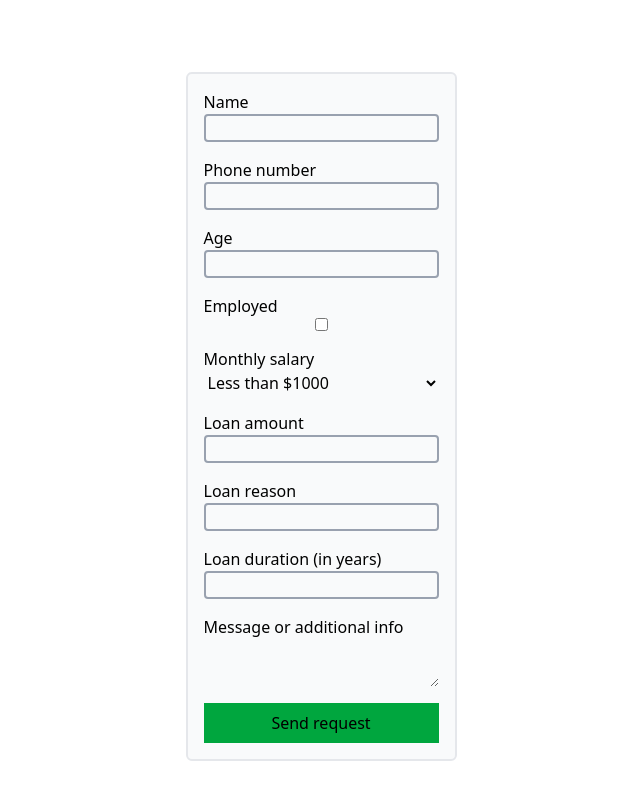
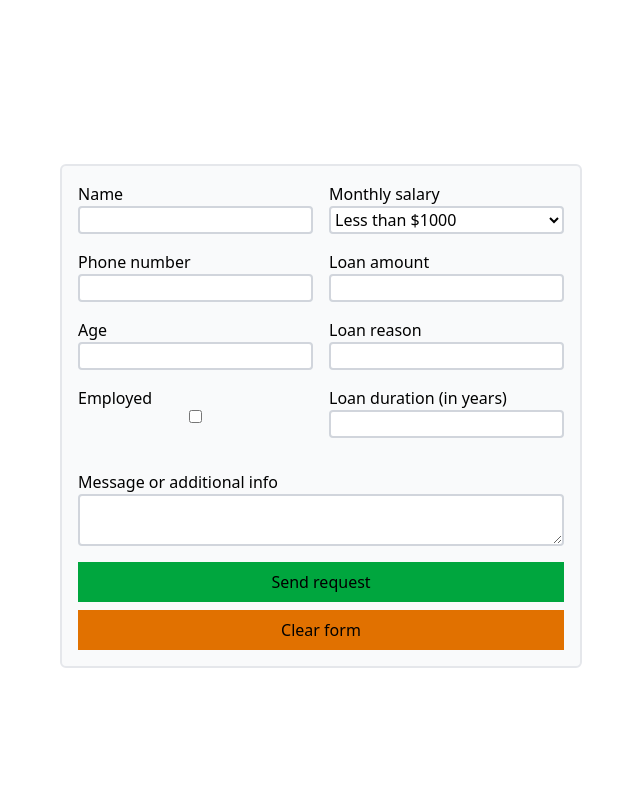
Before and after one commit to frreri/f25d-loan-form, a React (Vite) app: page / in a window 1280 px wide. Shown: the top 800 px of the page, without its empty margins (319-959 px from the left). Built offline with nearby package versions, Linux system fonts and the light colour scheme.

Commit message:
made big progress

```diff
--- a/src/components/LoanForm.jsx
+++ b/src/components/LoanForm.jsx
@@ -1,21 +1,15 @@
-import { useState } from "react";
+import { useEffect, useState } from "react";
 import { formSchema } from "../validations/loanFormValidation";
-
-const initialValues = {
-  fullName: "",
-  phone: "",
-  age: "",
-  employed: false,
-  salaryOption: "1",
-  amount: "",
-  reason: "",
-  duration: "",
-  message: "",
-};
+// Importing initialValues, this will be form saved in local storage, or emptyForm if none exists
+import { initialValues, emptyForm } from "../data/storage";
 
 function LoanForm() {
   const [formData, setFormData] = useState(initialValues);
   const [errors, setErrors] = useState({});
+
+  useEffect(() => {
+    localStorage.setItem("formData", JSON.stringify(formData));
+  }, [formData]);
 
   const handleValueChange = (e) =>
     setFormData({ ...formData, [e.target.name]: e.target.value });
@@ -24,7 +18,7 @@ function LoanForm() {
     setFormData({ ...formData, [e.target.name]: e.target.checked });
 
   const clearForm = () => {
-    setFormData(initialValues);
+    setFormData(emptyForm);
     setErrors({});
   };
 
@@ -32,7 +26,7 @@ function LoanForm() {
     e.preventDefault();
     try {
       await formSchema.validate(formData, { abortEarly: false });
-      console.log("form submitted");
+      console.log("Form submitted!");
       clearForm();
     } catch (err) {
       const errObj = {};
@@ -44,13 +38,16 @@ function LoanForm() {
   const errorMsg = (msg) => <p className="text-sm text-red-700">{msg}</p>;
 
   return (
+    <div className="rounded-md border-2 border-gray-200 bg-gray-50 p-4">
       <form
-      className="rounded-md border-2 border-gray-200 bg-gray-50 p-4"
+        className="grid grid-cols-1 md:grid-cols-2 md:gap-x-4"
         onSubmit={handleSubmit}
       >
         <div>
+          <div>
             <label>Name</label>
             <input
+              className="form-field"
               name="fullName"
               type="text"
               value={formData.fullName}
@@ -61,6 +58,7 @@ function LoanForm() {
           <div>
             <label>Phone number</label>
             <input
+              className="form-field"
               name="phone"
               type="text"
               value={formData.phone}
@@ -71,6 +69,7 @@ function LoanForm() {
           <div>
             <label>Age</label>
             <input
+              className="form-field"
               name="age"
               type="number"
               value={formData.age}
@@ -88,9 +87,12 @@ function LoanForm() {
             />
             {errors.employed && errorMsg(errors.employed)}
           </div>
+        </div>
+        <div>
           <div>
             <label>Monthly salary</label>
             <select
+              className="form-field"
               name="salaryOption"
               value={formData.salaryOption}
               onChange={handleValueChange}
@@ -105,6 +107,7 @@ function LoanForm() {
           <div>
             <label>Loan amount</label>
             <input
+              className="form-field"
               name="amount"
               type="number"
               value={formData.amount}
@@ -115,6 +118,7 @@ function LoanForm() {
           <div>
             <label>Loan reason</label>
             <input
+              className="form-field"
               name="reason"
               type="text"
               value={formData.reason}
@@ -125,6 +129,7 @@ function LoanForm() {
           <div>
             <label>Loan duration (in years)</label>
             <input
+              className="form-field"
               name="duration"
               type="number"
               value={formData.duration}
@@ -132,7 +137,8 @@ function LoanForm() {
             />
             {errors.duration && errorMsg(errors.duration)}
           </div>
-      <div>
+        </div>
+        <div className="md:col-span-2">
           <label>Message or additional info</label>
           <textarea
             name="message"
@@ -142,12 +148,19 @@ function LoanForm() {
           {errors.message && errorMsg(errors.message)}
         </div>
         <button
-        className="w-full cursor-pointer bg-green-600 px-4 py-2 hover:bg-green-700"
+          className="w-full cursor-pointer bg-green-600 px-4 py-2 hover:bg-green-700 md:col-span-2"
           type="submit"
         >
           Send request
         </button>
       </form>
+      <button
+        className="mt-2 w-full cursor-pointer bg-amber-600 px-4 py-2 hover:bg-amber-700"
+        onClick={clearForm}
+      >
+        Clear form
+      </button>
+    </div>
   );
 }
 
--- /dev/null
+++ b/src/data/storage.js
@@ -0,0 +1,13 @@
+export const emptyForm = {
+  fullName: "",
+  phone: "",
+  age: "",
+  employed: false,
+  salaryOption: "1",
+  amount: "",
+  reason: "",
+  duration: "",
+  message: "",
+};
+const savedForm = localStorage.getItem("formData");
+export const initialValues = savedForm ? JSON.parse(savedForm) : emptyForm;
--- a/src/index.css
+++ b/src/index.css
@@ -8,6 +8,12 @@ form div {
   @apply mb-4 flex flex-col;
 }
 
-input {
-  @apply rounded-sm border-2 border-gray-400;
+@layer utilities {
+  .form-field {
+    @apply h-7 rounded-sm border-2 border-gray-300 bg-white;
+  }
 }
+
+textarea {
+  @apply rounded-sm border-2 border-gray-300 bg-white;
+}
```
Lines whose indentation alone changed are shown as unchanged.
